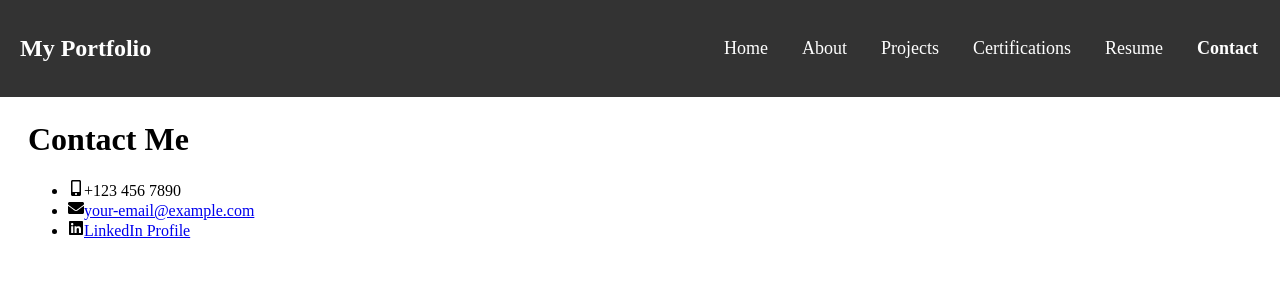
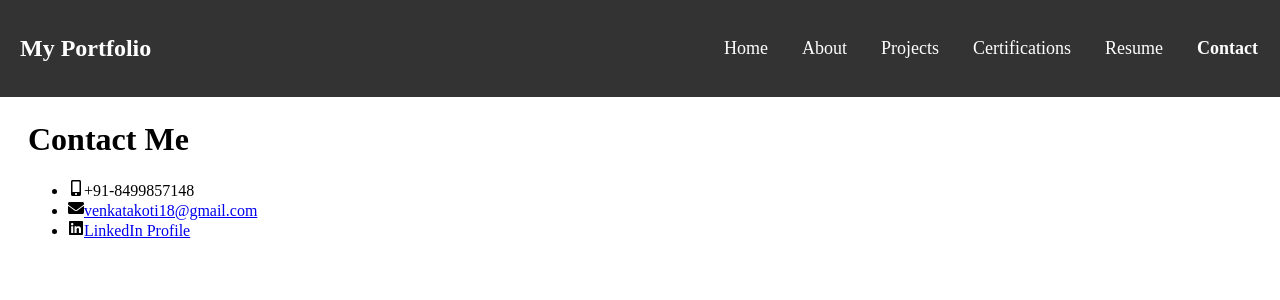
Before and after one commit to 19kummitha/myresume, a React (Vite) app: page /myresume/contact in a window 1280 px wide. Shown: the top 300 px of the page. Built offline with nearby package versions, Linux system fonts and the light colour scheme.

Commit message:
updated contact details

```diff
--- a/src/components/Contact.jsx
+++ b/src/components/Contact.jsx
@@ -7,12 +7,12 @@ export default function Contact() {
       <ul className="space-y-4">
         <li className="flex items-center text-lg">
           <FaMobileAlt className="mr-3 text-blue-500" />
-          <span>+123 456 7890</span>
+          <span>+91-8499857148</span>
         </li>
         <li className="flex items-center text-lg">
           <FaEnvelope className="mr-3 text-red-500" />
           <a href="mailto:your-email@example.com" className="hover:underline">
-            your-email@example.com
+            venkatakoti18@gmail.com
           </a>
         </li>
         <li className="flex items-center text-lg">
```
